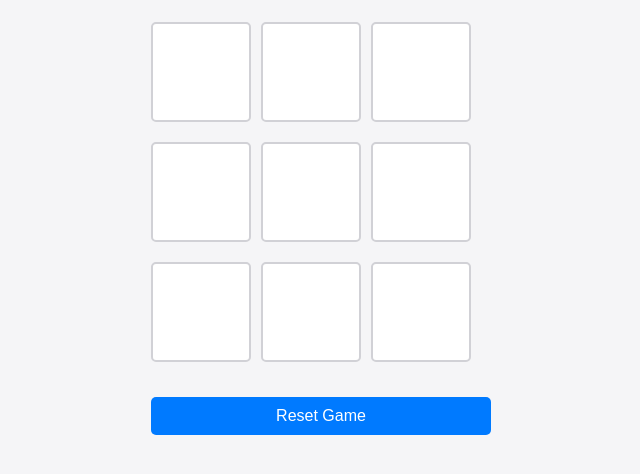
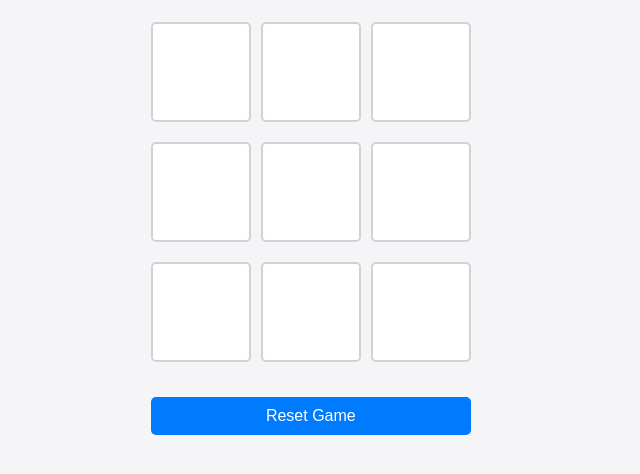
Before and after one commit to tall-developer/tic-tac-toe-game, a plain HTML site: page index.html in a window 1280 px wide. Both pictures are taken after a click on the button "Play as X". Shown: the part 206-680 px from the top of the page, without its empty margins (324-964 px from the left). Drawn offline with Linux system fonts and the light colour scheme.

Commit message:
Update style.css

```diff
--- a/style.css
+++ b/style.css
@@ -83,7 +83,7 @@ button:hover {
 }
 
 .reset-button {
-    width: 100%;
+    width: 94%;
     /* Ensure the reset button takes the full width of the game container */
     margin-top: 10px;
 }
```
